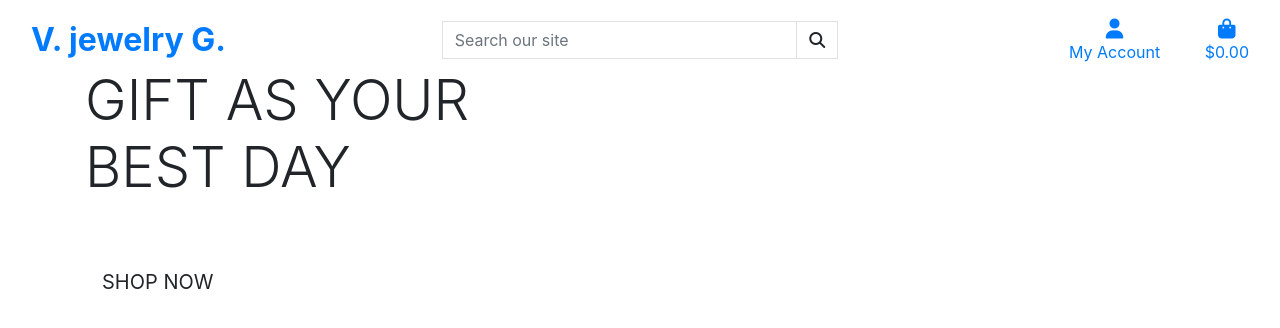
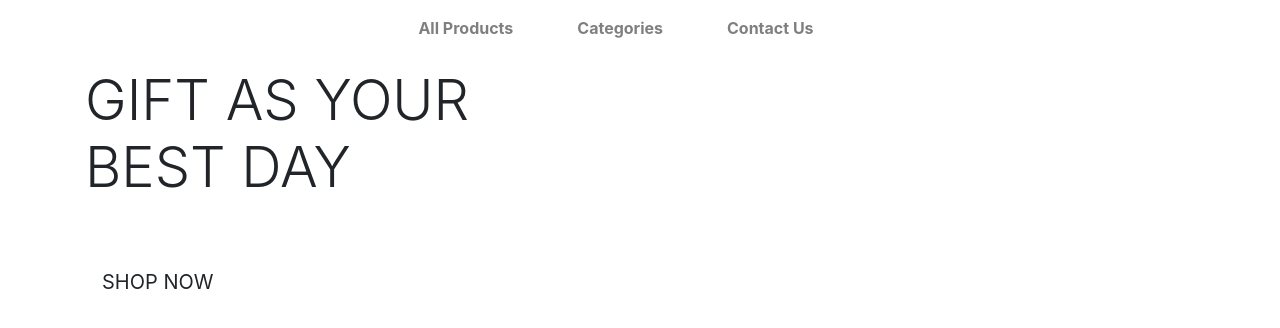
Before and after one commit to Vaidots/Project-5, a Django app: page / in a window 1280 px wide. Shown: the top 328 px of the page. Run offline with Django 3.2, Linux system fonts and the light colour scheme; some libraries are stand-ins or nearby versions.

Commit message:
Add main site navigation.

```diff
--- a/templates/base.html
+++ b/templates/base.html
@@ -39,66 +39,14 @@
   </head>
   <body>
     <header class="container-fluid fixed-top">
-        <div id="topnav" class="row bg-white pt-lg-2 d-none d-lg-flex">
-            <div class="col-12 col-lg-4 my-auto py-1 py-lg-0 text-center text-lg-left">
-                <a href="{% url 'home' %}" class="nav-link main-logo-link">
-                    <h2 class="logo-font text-black my-0"><strong>V. jewelry G.</strong></h2>
-                </a>
-            </div>
-            <div class="col-12 col-lg-4 my-auto py-1 py-lg-0">
-                <form method="GET" action="">
-                    <div class="input-group w-100">
-                        <input class="form-control border border-black rounded-0" type="text" name="q" placeholder="Search our site">
-                        <div class="input-group-append">
-                            <button class="form-control btn btn-black border border-black rounded-0" type="submit">
-                                <span class="icon">
-                                    <i class="fas fa-search"></i>
-                                </span>
-                            </button>
-                        </div>
-                    </div>
-                </form>
-            </div>
-            <div class="col-12 col-lg-4 my-auto py-1 py-lg-0">
-                <ul class="list-inline list-unstyled text-center text-lg-right my-0">
-                    <li class="list-inline-item dropdown">
-                        <a class="text-black nav-link" href="#" id="user-options" data-toggle="dropdown" aria-haspopup="true" aria-expanded="false">
-                            <div class="text-center">
-                                <div><i class="fas fa-user fa-lg"></i></div>
-                                <p class="my-0">My Account</p>
-                            </div>
-                        </a>
-                        <div class="dropdown-menu border-0" aria-labelledby="user-options">
-                            {% if request.user.is_authenticated %}
-                                {% if request.user.is_superuser %}
-                                    <a href="" class="dropdown-item">Product Management</a>
-                                {% endif %}
-                                <a href="" class="dropdown-item">My Profile</a>
-                                <a href="{% url 'account_logout' %}" class="dropdown-item">Logout</a>
-                            {% else %}
-                                <a href="{% url 'account_signup' %}" class="dropdown-item">Register</a>
-                                <a href="{% url 'account_login' %}" class="dropdown-item">Login</a>
-                            {% endif %}
-                        </div>
-                    </li>
-                    <li class="list-inline-item">
-                        <a class="{% if grand_total %}text-info font-weight-bold{% else %}text-black{% endif %} nav-link" href="">
-                            <div class="text-center">
-                                <div><i class="fas fa-shopping-bag fa-lg"></i></div>
-                                <p class="my-0">
-                                    {% if grand_total %}
-                                        ${{ grand_total|floatformat:2 }}
-                                    {% else %}
-                                        $0.00
-                                    {% endif %}
-                                </p>
-                            </div>
-                        </a>
-                    </li>
-                </ul>
-            </div>
+        <div class="row bg-white">
+            <nav class="navbar navbar-expand-lg navbar-light w-100">
+                <button class="navbar-toggler" type="button" data-toggle="collapse" data-target="#main-nav" aria-controls="main-nav" aria-expanded="false" aria-label="Toggle navigation">
+                    <span class="navbar-toggler-icon"></span>
+                </button>
+                {% include 'includes/main-nav.html' %}
+            </nav>
         </div>
-
     </header>
     {% if messages %}
         <div class="message-container"></div>
--- /dev/null
+++ b/templates/includes/main-nav.html
@@ -0,0 +1,32 @@
+<div class="collapse navbar-collapse" id="main-nav">
+    <ul class="navbar-nav w-auto mx-auto">
+        <li class="nav-item dropdown">
+            <a class="logo-font font-weight-bold nav-link text-black mr-5" href="#" id="all-products-link" data-toggle="dropdown" aria-haspopup="true" aria-expanded="false">
+                All Products
+            </a>
+            <div class="dropdown-menu border-0" aria-labelledby="all-products-link">
+                <a href="" class="dropdown-item">All Products</a>
+                <a href="" class="dropdown-item">By Price</a>
+                <a href="" class="dropdown-item ">By Category</a>
+            </div>
+        </li>
+
+        <li class="nav-item dropdown">
+            <a class="logo-font font-weight-bold nav-link text-black mr-5" href="#" id="clothing-link" data-toggle="dropdown" aria-haspopup="true" aria-expanded="false">
+                Categories
+            </a>
+            <div class="dropdown-menu border-0" aria-labelledby="Categories">
+                <a href="" class="dropdown-item">Necklaces</a>
+                <a href="" class="dropdown-item">Wedding rings</a>
+                <a href="" class="dropdown-item">Engagement rings</a>
+                <a href="" class="dropdown-item">Earings</a>
+            </div>
+        </li>
+        <li class="nav-item">
+            <a class="logo-font font-weight-bold nav-link text-black mr-5"
+                href="" id="contact-link">
+                Contact Us
+            </a>
+        </li>
+    </ul>
+</div>
```
